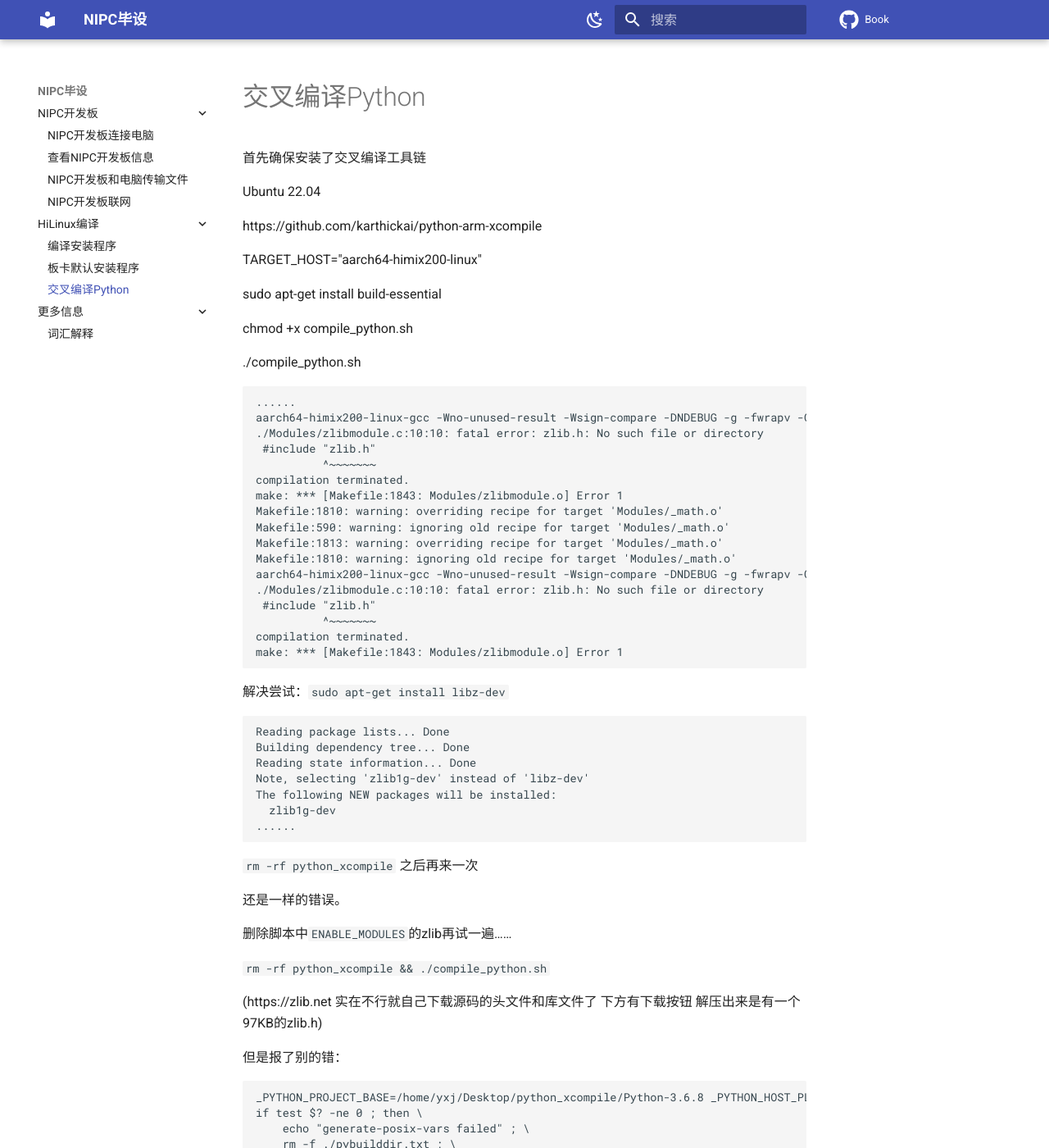
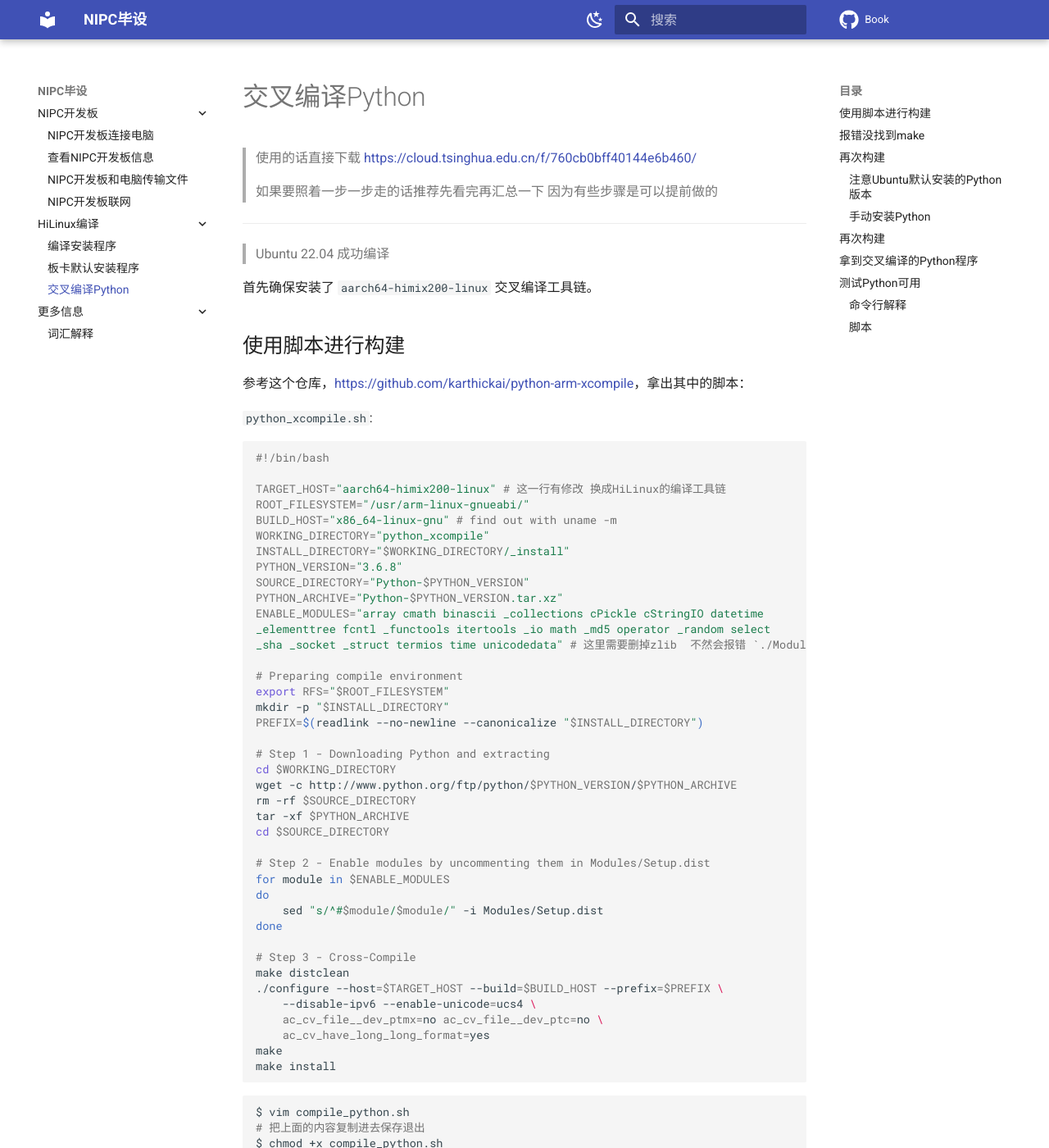
Before and after one commit to NIPC-Project/Book, an MkDocs documentation site: the page built from docs/PROGRAM/compile-python.md, in a window 1280 px wide and 1400 px high. Shown: the whole window at 82% size. Built offline with MkDocs 1.6.1 and Material for MkDocs 9.7.7, drawn with Linux system fonts in a browser that asks for light colours; comment, search, counter and statistics services are not loaded; some of the changed text lies outside the part shown.

Commit message:
add compile-python

````diff
--- a/docs/PROGRAM/compile-python.md
+++ b/docs/PROGRAM/compile-python.md
@@ -1,64 +1,86 @@
 # 交叉编译Python
 
-首先确保安装了交叉编译工具链
+> 使用的话直接下载 <https://cloud.tsinghua.edu.cn/f/760cb0bff40144e6b460/>
+>
+> 如果要照着一步一步走的话推荐先看完再汇总一下  因为有些步骤是可以提前做的
 
-Ubuntu 22.04
+---
 
-https://github.com/karthickai/python-arm-xcompile
+> Ubuntu 22.04 成功编译
 
-TARGET_HOST="aarch64-himix200-linux"
+首先确保安装了 `aarch64-himix200-linux` 交叉编译工具链。
 
-sudo apt-get install build-essential
+## 使用脚本进行构建
 
-chmod +x compile_python.sh
+参考这个仓库，<https://github.com/karthickai/python-arm-xcompile>，拿出其中的脚本：
 
-./compile_python.sh
+`python_xcompile.sh`:
+
+```sh
+#!/bin/bash
+
+TARGET_HOST="aarch64-himix200-linux" # 这一行有修改 换成HiLinux的编译工具链
+ROOT_FILESYSTEM="/usr/arm-linux-gnueabi/"
+BUILD_HOST="x86_64-linux-gnu" # find out with uname -m
+WORKING_DIRECTORY="python_xcompile"
+INSTALL_DIRECTORY="$WORKING_DIRECTORY/_install"
+PYTHON_VERSION="3.6.8"
+SOURCE_DIRECTORY="Python-$PYTHON_VERSION"
+PYTHON_ARCHIVE="Python-$PYTHON_VERSION.tar.xz"
+ENABLE_MODULES="array cmath binascii _collections cPickle cStringIO datetime
+_elementtree fcntl _functools itertools _io math _md5 operator _random select
+_sha _socket _struct termios time unicodedata" # 这里需要删掉zlib  不然会报错 `./Modules/zlibmodule.c:10:10: fatal error: zlib.h: No such file or directory`
+
+# Preparing compile environment
+export RFS="$ROOT_FILESYSTEM"
+mkdir -p "$INSTALL_DIRECTORY"
+PREFIX=$(readlink --no-newline --canonicalize "$INSTALL_DIRECTORY")
+
+# Step 1 - Downloading Python and extracting
+cd $WORKING_DIRECTORY
+wget -c http://www.python.org/ftp/python/$PYTHON_VERSION/$PYTHON_ARCHIVE
+rm -rf $SOURCE_DIRECTORY
+tar -xf $PYTHON_ARCHIVE
+cd $SOURCE_DIRECTORY
+
+# Step 2 - Enable modules by uncommenting them in Modules/Setup.dist
+for module in $ENABLE_MODULES
+do
+    sed "s/^#$module/$module/" -i Modules/Setup.dist
+done
+
+# Step 3 - Cross-Compile
+make distclean
+./configure --host=$TARGET_HOST --build=$BUILD_HOST --prefix=$PREFIX \
+    --disable-ipv6 --enable-unicode=ucs4 \
+    ac_cv_file__dev_ptmx=no ac_cv_file__dev_ptc=no \
+    ac_cv_have_long_long_format=yes
+make
+make install
+```
+
+```sh
+$ vim compile_python.sh
+# 把上面的内容复制进去保存退出
+$ chmod +x compile_python.sh
+$ ./compile_python.sh
+```
+
+## 报错没找到make
+
+会报错没找到 `make`，装一下：
+
+```sh
+$ sudo apt-get install build-essential
+```
+
+## 再次构建
+
+删除刚才的文件再次构建
 
 ```
-......
-aarch64-himix200-linux-gcc -Wno-unused-result -Wsign-compare -DNDEBUG -g -fwrapv -O3 -Wall    -std=c99 -Wextra -Wno-unused-result -Wno-unused-parameter -Wno-missing-field-initializers   -I. -I./Include    -DPy_BUILD_CORE  -I/home/yxj/Desktop/python_xcompile/_install/include -c ./Modules/zlibmodule.c -o Modules/zlibmodule.o
-./Modules/zlibmodule.c:10:10: fatal error: zlib.h: No such file or directory
- #include "zlib.h"
-          ^~~~~~~~
-compilation terminated.
-make: *** [Makefile:1843: Modules/zlibmodule.o] Error 1
-Makefile:1810: warning: overriding recipe for target 'Modules/_math.o'
-Makefile:590: warning: ignoring old recipe for target 'Modules/_math.o'
-Makefile:1813: warning: overriding recipe for target 'Modules/_math.o'
-Makefile:1810: warning: ignoring old recipe for target 'Modules/_math.o'
-aarch64-himix200-linux-gcc -Wno-unused-result -Wsign-compare -DNDEBUG -g -fwrapv -O3 -Wall    -std=c99 -Wextra -Wno-unused-result -Wno-unused-parameter -Wno-missing-field-initializers   -I. -I./Include    -DPy_BUILD_CORE  -I/home/yxj/Desktop/python_xcompile/_install/include -c ./Modules/zlibmodule.c -o Modules/zlibmodule.o
-./Modules/zlibmodule.c:10:10: fatal error: zlib.h: No such file or directory
- #include "zlib.h"
-          ^~~~~~~~
-compilation terminated.
-make: *** [Makefile:1843: Modules/zlibmodule.o] Error 1
-```
-
-解决尝试：`sudo apt-get install libz-dev`
-
-```
-Reading package lists... Done
-Building dependency tree... Done
-Reading state information... Done
-Note, selecting 'zlib1g-dev' instead of 'libz-dev'
-The following NEW packages will be installed:
-  zlib1g-dev
-......
-```
-
-`rm -rf python_xcompile` 之后再来一次
-
-还是一样的错误。
-
-删除脚本中`ENABLE_MODULES`的zlib再试一遍……
-
-`rm -rf python_xcompile && ./compile_python.sh`
-
-(https://zlib.net 实在不行就自己下载源码的头文件和库文件了  下方有下载按钮  解压出来是有一个97KB的zlib.h)
-
-但是报了别的错：
-
-```
+$ rm -rf python_xcompile && ./compile_python.sh
+...
 _PYTHON_PROJECT_BASE=/home/yxj/Desktop/python_xcompile/Python-3.6.8 _PYTHON_HOST_PLATFORM=linux-aarch64 PYTHONPATH=./Lib _PYTHON_SYSCONFIGDATA_NAME=_sysconfigdata_m_linux_aarch64-linux-gnu python -S -m sysconfig --generate-posix-vars ;\
 if test $? -ne 0 ; then \
 	echo "generate-posix-vars failed" ; \
@@ -70,105 +92,142 @@
 make: *** [Makefile:581: pybuilddir.txt] Error 1
 ```
 
-https://stackoverflow.com/questions/56178633/trouble-cross-compiling-python
+经过漫长等待报错说没找到python。这是因为交叉编译需要本机安装对应版本的Python...
 
-所以我先在Ubuntu 22.04上装一个miniconda：https://docs.conda.io/projects/conda/en/latest/user-guide/install/linux.html，选最新的装 `Python 3.9 Miniconda3 Linux 64-bit` ，之后新建一个环境用3.6.8就行了
+### 注意Ubuntu默认安装的Python版本
 
-conda create -n crosspy221107 python=3.6.8
-conda activate crosspy221107
-python -V
-Python 3.6.8 :: Anaconda, Inc.
+```sh
+$ which python
+$ which python3
+/usr/bin/python3
+$ python3 -V
+Python 3.10.6
+$ ls /usr/bin | grep python
+python3
+python3.10
+```
 
-`rm -rf python_xcompile && ./compile_python.sh`
+我这里使用的是 Ubuntu 22.04，默认安装的 Python 是 3.10.6，不符合要求。我们安装 Python 3.6.8 到本机即可。
 
-  File "/home/yxj/Desktop/python_xcompile/Python-3.6.8/Lib/platform.py", line 1225, in _sys_version
+### 手动安装Python
+
+**注意这里一定不要用miniconda/anaconda**，因为 conda 对 `python -V` 的输出是 `Python 3.6.8 :: Anaconda, Inc.`，不是 Python 默认的标准输出。会报错：
+
+```
+File "/home/yxj/Desktop/python_xcompile/Python-3.6.8/Lib/platform.py", line 1225, in _sys_version
     repr(sys_version))
 ValueError: failed to parse CPython sys.version: '3.6.8 |Anaconda, Inc.| (default, Dec 30 2018, 01:22:34) \n[GCC 7.3.0]'
 make: *** [Makefile:1102: install] Error 1
+```
 
-https://stackoverflow.com/questions/34145861/valueerror-failed-to-parse-cpython-sys-version-after-using-conda-command
+使用源码安装的方式，因为 Ubuntu 22.04 已经不支持一键安装 Python 3.6 了。
 
-python=/home/yxj/miniconda3/envs/crosspy221107/bin/python
-export python=/home/yxj/miniconda3/envs/crosspy221107/bin/python
+```sh
+$ wget https://www.python.org/ftp/python/3.6.8/Python-3.6.8.tar.xz
+$ tar xvf Python-3.6.8.tar.xz
+$ cd Python-3.6.8/
+$ ./configure
+$ sudo make altinstall
+报错
+zipimport.ZipImportError: can''t decompress data; zlib not available
+make: *** [Makefile:1112: altinstall] Error 1
 
-`rm -rf python_xcompile && ./compile_python.sh`
+$ sudo apt-get install zlib1g-dev # 提前做这一步上一步就不会报错了
+$ sudo make altinstall
+......
+Collecting setuptools
+Collecting pip
+Installing collected packages: setuptools, pip
+Successfully installed pip-18.1 setuptools-40.6.2
+```
 
-还是一样的报错……删了conda吧，还是得用正版python
+确认本机已经安装Python3.6.8：
 
-emmm 没有那么麻烦哈  直接 `which python3; sudo apt-get python-is-python3`
+```sh
+$ which python3.6
+/usr/local/bin/python3.6
+$ ls /usr/local/bin | grep python
+python3.6
+python3.6m # 不用管这个带m的版本 用python3.6就行
+python3.6m-config
+$ python3.6 -V
+Python 3.6.8
+$ python3.6
+Python 3.6.8 (default, Nov  7 2022, 11:31:14)
+[GCC 11.3.0] on linux
+Type "help", "copyright", "credits" or "license" for more information.
+>>>
+```
+
+## 再次构建
 
 ```
-configure: WARNING: unrecognized options: --enable-unicode
-checking build system type... x86_64-pc-linux-gnu
-checking host system type... aarch64-himix200-linux-gnu
-checking for python3.6... no
-checking for python3... python3
-checking for python interpreter for cross build... configure: error: python3.6 interpreter not found
-make: *** No targets specified and no makefile found.  Stop.
-make: *** No rule to make target 'install'.  Stop.
+$ rm -rf python_xcompile && ./compile_python.sh
+Looking in links: /tmp/tmp_mdm9wm6
+Requirement already up-to-date: setuptools in /usr/local/lib/python3.6/site-packages (40.6.2)
+Requirement already up-to-date: pip in /usr/local/lib/python3.6/site-packages (18.1)
 ```
 
-https://askubuntu.com/a/865644
+## 拿到交叉编译的Python程序
 
-```
-$ pyenv install 3.6.8
-Downloading Python-3.6.8.tar.xz...
--> https://www.python.org/ftp/python/3.6.8/Python-3.6.8.tar.xz
-Installing Python-3.6.8...
-
-BUILD FAILED (Ubuntu 22.04 using python-build 20180424)
-
-Inspect or clean up the working tree at /tmp/python-build.20221107100131.85759
-Results logged to /tmp/python-build.20221107100131.85759.log
-
-Last 10 log lines:
-if test "xupgrade" != "xno"  ; then \
-	case upgrade in \
-		upgrade) ensurepip="--upgrade" ;; \
-		install|*) ensurepip="" ;; \
-	esac; \
-	 ./python -E -m ensurepip \
-		$ensurepip --root=/ ; \
-fi
-Segmentation fault (core dumped)
-make: *** [Makefile:1102: install] Error 139
-# 估计是内存不够了  我从2G拉到4G  给了4G内存还是不行  太菜了
+```sh
+$ cd python_xcompile/
+$ tar -cf python368_hilinux.tar _install
 ```
 
-https://www.python.org/downloads/release/python-368/
+将 python368_hilinux.tar 用ftp传到 HiLinux 上。
 
-还是自己装一个吧……笑了
-
-
-wget https://www.python.org/ftp/python/3.6.8/Python-3.6.8.tar.xz
-tar xvf Python-3.6.8.tar.xz
-cd Python-3.6.8/
-./configure
-sudo make altinstall
-
-```
-/usr/bin/install -c -m 644 ./Misc/python.man \
-	/usr/local/share/man/man1/python3.6.1
-if test "xupgrade" != "xno"  ; then \
-	case upgrade in \
-		upgrade) ensurepip="--altinstall --upgrade" ;; \
-		install|*) ensurepip="--altinstall" ;; \
-	esac; \
-	 ./python -E -m ensurepip \
-		$ensurepip --root=/ ; \
-fi
-Segmentation fault (core dumped)
-make: *** [Makefile:1112: altinstall] Error 139
-
+```sh
+$ tar -xf python368_hilinux.tar
+$ mv _install python3.6
+$ cd python3.6/bin
+$ ls
+2to3               pydoc3             python3.6          pyvenv
+2to3-3.6           pydoc3.6           python3.6-config   pyvenv-3.6
+idle3              python3            python3.6m
+idle3.6            python3-config     python3.6m-config
 ```
 
-```
-which python3.6
-/usr/local/bin/python3.6
+自己选择是否添加环境变量
+
+## 测试Python可用
+
+### 命令行解释
+
+```sh
+~/yxj/SOFTWARE/python3.6/bin $ ./python3.6
+Python 3.6.8 (default, Nov  7 2022, 11:41:29)
+[GCC 7.3.0] on linux
+Type "help", "copyright", "credits" or "license" for more information.
+>>> print("Hello, world!")
+Hello, world!
+>>> 3**4
+81
+>>> 1.23+123
+124.23
+>>> import time
+>>> time.time()
+4577.1051597969999
+>>> time.time()
+4580.1884561320003
+>>>
 ```
 
-已经装上了 不管了
+### 脚本
 
-`rm -rf python_xcompile && ./compile_python.sh`
+```py
+def fibonacci(n):
+    if n == 1 or n == 2:
+        return 1
+    return fibonacci(n - 1) + fibonacci(n - 2)
 
-不是内存的问题，绷不住了
+x = int(input("input N="))
+print(f"f({x})={fibonacci(x)}")
+```
+
+```sh
+$ vi hello.py
+$ /root/yxj/SOFTWARE/python3.6/bin/python3.6 hello.py
+input N=10
+f(10)=55
+```
````
Also changed, not shown: docs/PROGRAM/default-programs.md (+1 -1 lines), docs/PROGRAM/install-compiler.md (+1 -1 lines).
